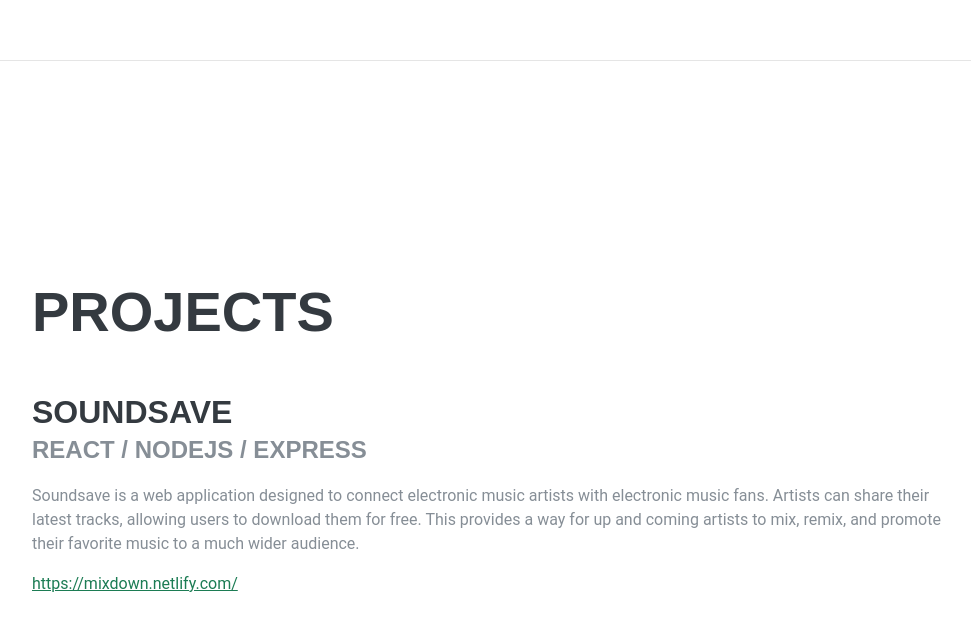
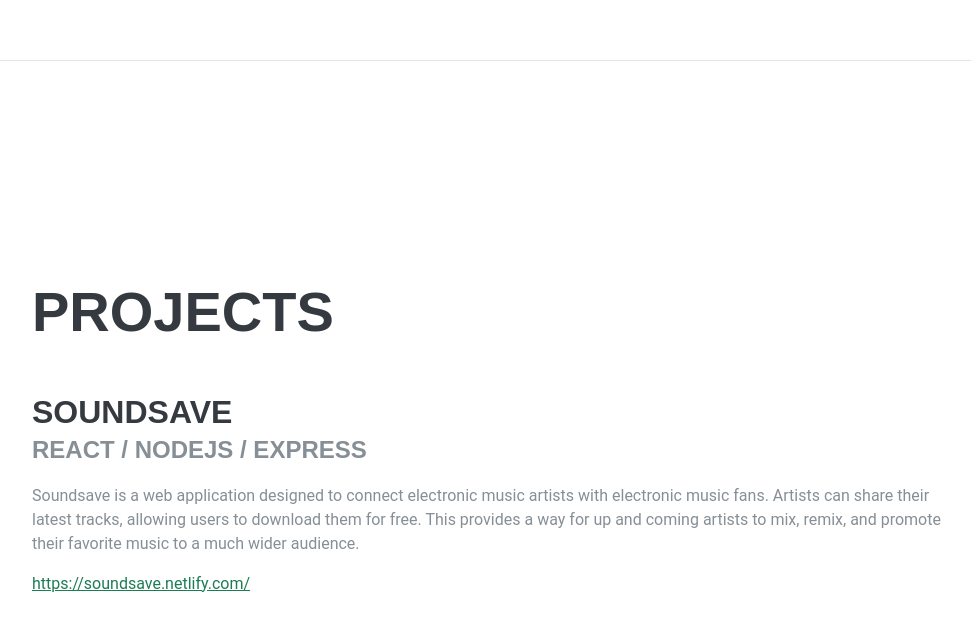
Before and after one commit to dvcolin/colindevries.dev-react, a React (Create React App) app: page / in a window 1280 px wide. Shown: the part 3944-4575 px from the top of the page, without its empty margins (288-1259 px from the left). Built offline with nearby package versions, Linux system fonts and the light colour scheme; what webfontloader would draw is missing.

Commit message:
change url for soundsave project

```diff
--- a/src/sections/projects.js
+++ b/src/sections/projects.js
@@ -44,7 +44,7 @@ const ProjectsSection = ({ setVisibleSection }) => {
         heading='soundsave'
         subheading='React / NodeJS / Express'
         description='Soundsave is a web application designed to connect electronic music artists with electronic music fans. Artists can share their latest tracks, allowing users to download them for free. This provides a way for up and coming artists to mix, remix, and promote their favorite music to a much wider audience.'
-        url='https://mixdown.netlify.com/'
+        url='https://soundsave.netlify.com/'
       />
     </SectionContainer>
   );
```
